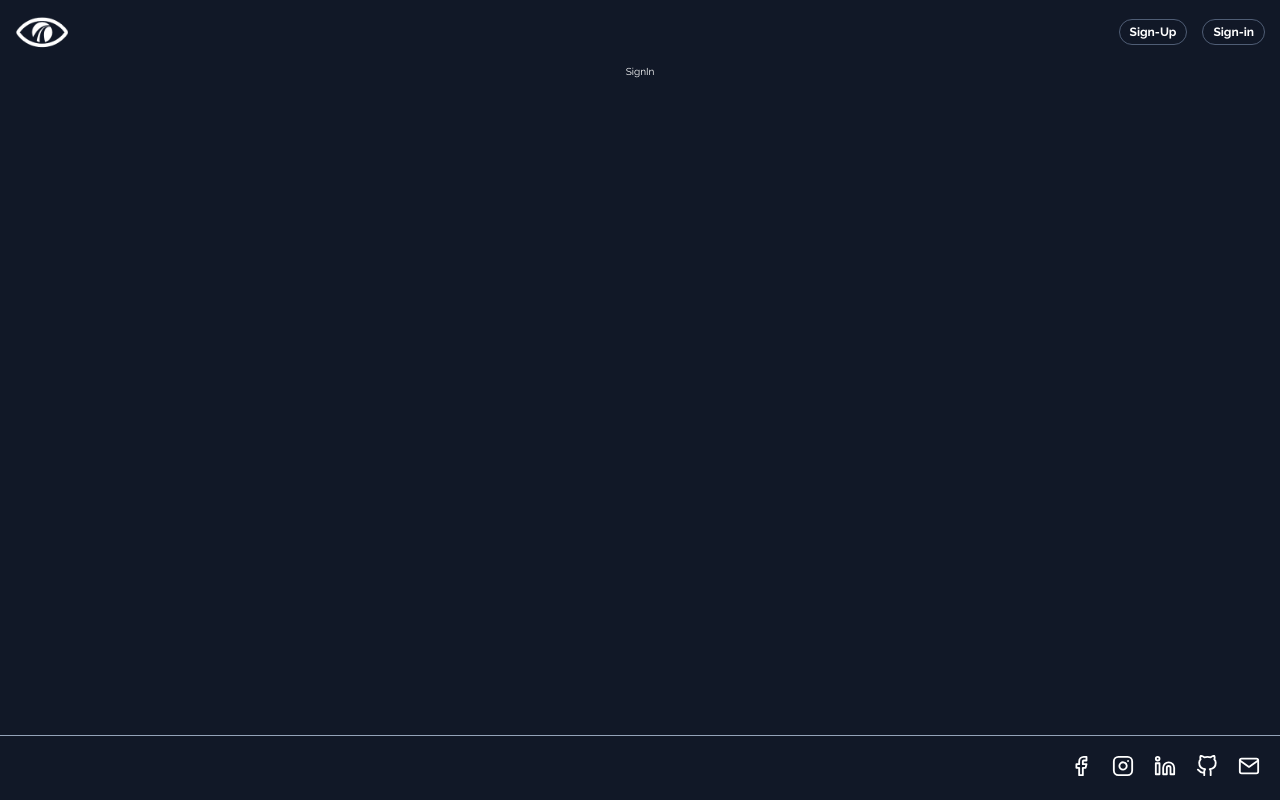
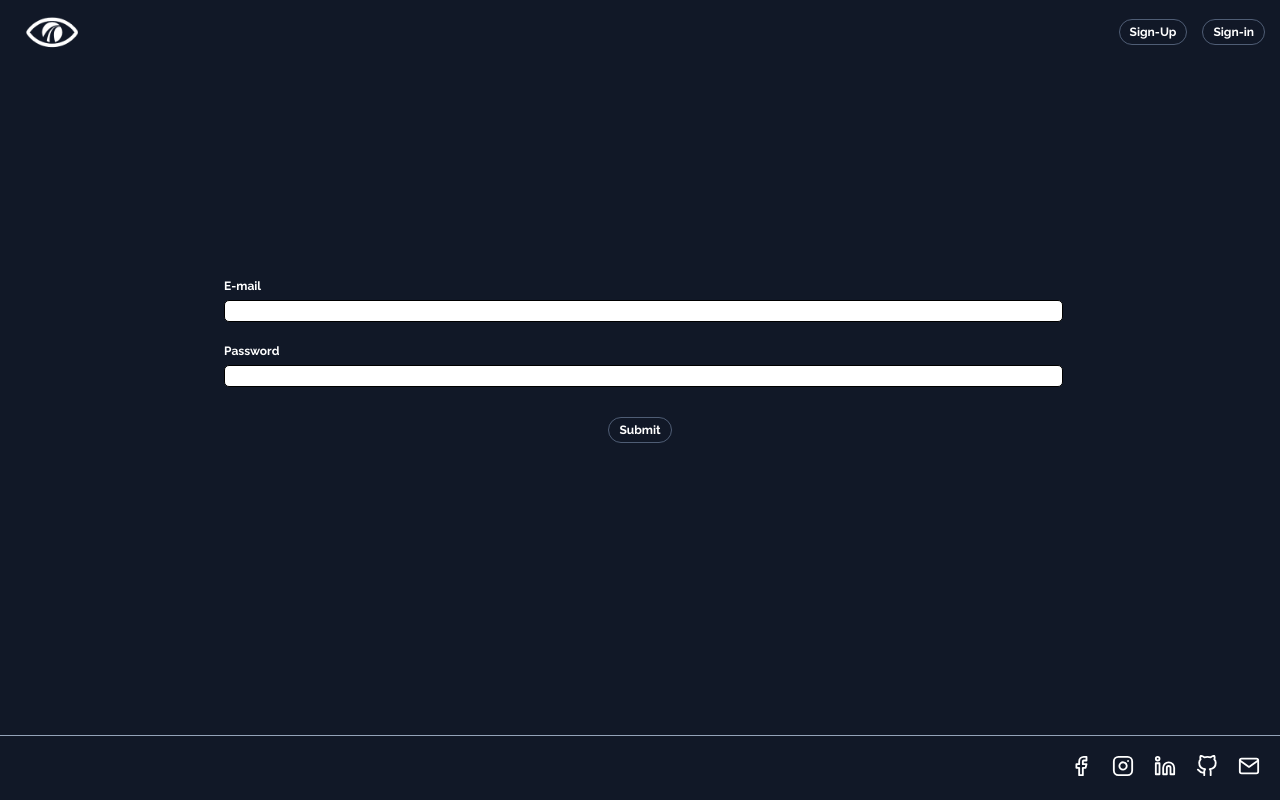
Before and after one commit to Frederico-Cassola-Dev/philosophical-vision, a React (Vite) app in the folder frontend/: page /signin in a window 1280 px wide. Built offline with nearby package versions, Linux system fonts and the light colour scheme.

Commit message:
Add signIn.jsx structure and css

```diff
--- a/frontend/src/layouts/header-layout/components/Header.jsx
+++ b/frontend/src/layouts/header-layout/components/Header.jsx
@@ -1,11 +1,17 @@
-import { Link } from "react-router-dom";
+import { Link, useLocation } from "react-router-dom";
 import singleLogo from "../../../assets/logo/single_logo_little.png";
 
 function Header() {
+  const { pathname } = useLocation();
   return (
     <header className="header">
       <div className="logo-container">
-        <Link to="/" className="">
+        <Link
+          to="/"
+          className={
+            pathname === "/" ? "logo-container hidden-logo" : "logo-container"
+          }
+        >
           <img src={singleLogo} alt="logo" />
         </Link>
       </div>
--- a/frontend/src/layouts/header-layout/components/_header.scss
+++ b/frontend/src/layouts/header-layout/components/_header.scss
@@ -16,6 +16,10 @@
     margin-left: $space-xs;
   }
 
+  .hidden-logo {
+    display: none;
+  }
+
   .link {
     font-size: $font-size-l;
     font-weight: $font-weight-bolt;
--- a/frontend/src/pages/sign-in/SignIn.jsx
+++ b/frontend/src/pages/sign-in/SignIn.jsx
@@ -1,5 +1,21 @@
 function SignIn() {
-  return <div className="sign-in">SignIn</div>;
+  return (
+    <div className="sign-in">
+      <form action="" className="form-container">
+        <label htmlFor="email">
+          E-mail
+          <input type="email" id="email" />
+        </label>
+        <label htmlFor="password">
+          Password
+          <input type="password" id="password" />
+        </label>
+        <div className="submit-button-container">
+          <button type="submit">Submit</button>
+        </div>
+      </form>
+    </div>
+  );
 }
 
 export default SignIn;
--- a/frontend/src/pages/sign-in/_signIn.scss
+++ b/frontend/src/pages/sign-in/_signIn.scss
@@ -1,7 +1,67 @@
+@import "../../scss/variables";
+
 .sign-in {
   display: flex;
-  justify-content: space-between;
+  justify-content: center;
   align-items: center;
   flex-direction: column;
   height: 83.9vh;
+  font-family: $primary-font;
+  font-size: $font-size-l;
+  font-weight: $font-weight-bolt;
+
+  .form-container {
+    display: flex;
+    justify-content: center;
+    align-items: center;
+    flex-direction: column;
+    margin-bottom: $space-3xl;
+    width: 65%;
+
+    label {
+      display: flex;
+      justify-content: center;
+      align-items: flex-start;
+      flex-direction: column;
+      width: 100%;
+      margin-top: $space-m;
+
+      input {
+        width: 100%;
+        height: $space-m;
+        margin-top: $space-2xs;
+        padding-left: $space-2xs;
+        font-weight: $font-weight-bolt;
+        border-radius: $border-radius-s;
+
+        &:focus {
+          outline: 2px solid $border-color-active;
+        }
+      }
+      &:focus-within {
+        color: $border-color-active;
+    }
+  }
+
+    .submit-button-container {
+      display: flex;
+      justify-content: center;
+      align-items: center;
+      width: 100%;
+
+      button {
+        color: $color-text-primary;
+        border: 1px solid $color-primary-active;
+        border-radius: $border-radius-l;
+        padding: $space-2xs $space-xs;
+        margin-top: $space-l;
+        font-size: $font-size-l;
+        font-weight: $font-weight-bolt;
+
+        &:hover {
+          background-color: $color-text-hover;
+        }
+      }
+    }
+  }
 }
--- a/frontend/src/pages/sign-up/_signUp.scss
+++ b/frontend/src/pages/sign-up/_signUp.scss
@@ -24,18 +24,29 @@
       justify-content: flex-start;
       align-items: flex-start;
       flex-direction: column;
-      margin-top: $space-s;
       width: 100%;
+      margin-top: $space-m;
 
       input {
         width: 100%;
         height: $space-m;
+        margin-top: $space-2xs;
         border-radius: $border-radius-s;
+        font-weight: $font-weight-bolt;
+
+        &:focus {
+          outline: 2px solid $border-color-active;
+        }
+      }
+
+      &:focus-within {
+        color: $border-color-active;
       }
 
       .input-avatar {
         width: 50vw;
       }
+
     }
 
     .avatar-label-input-container {
--- a/frontend/src/scss/_variables.scss
+++ b/frontend/src/scss/_variables.scss
@@ -22,14 +22,15 @@ $font-size-3xs: 0.55rem;
 
 /*---Color---*/
 
-// $color-default: #2d3142;
-
 $color-background-primary: #111827;
 $color-text-primary: #fff;
 $color-text-hover: #94a3b8;
 $color-primary-active: #4f5d75;
 
 /*---Border---*/
+//! TO DEFINE $border-color-base: rgb(224, 228, 235);
+$border-color-active: #94a3b8;
+
 $border-radius-round: 50%;
 $border-radius-2l: 50px;
 $border-radius-2l: 40px;
```
